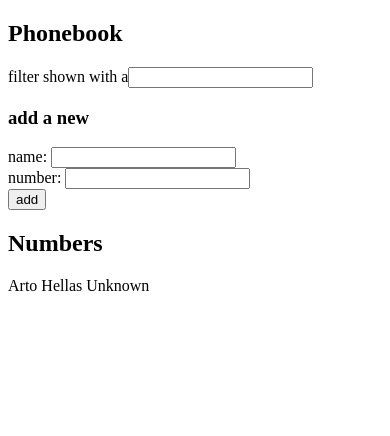
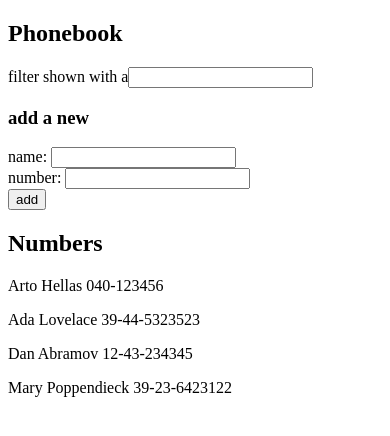
Before and after one commit to furquan-lp/fullstack_part2, a React (Create React App) app: page / in a window 390 px wide. Shown: the top 436 px of the page. Built offline with nearby package versions, Linux system fonts and the light colour scheme; data requests are answered from the project's data file.

Commit message:
2.11: The Phonebook Step6

```diff
--- /dev/null
+++ b/db.json
@@ -0,0 +1,24 @@
+{
+  "persons": [
+    {
+      "name": "Arto Hellas",
+      "number": "040-123456",
+      "id": 1
+    },
+    {
+      "name": "Ada Lovelace",
+      "number": "39-44-5323523",
+      "id": 2
+    },
+    {
+      "name": "Dan Abramov",
+      "number": "12-43-234345",
+      "id": 3
+    },
+    {
+      "name": "Mary Poppendieck",
+      "number": "39-23-6423122",
+      "id": 4
+    }
+  ]
+}
--- a/src/App.js
+++ b/src/App.js
@@ -1,4 +1,5 @@
-import { useState } from 'react';
+import { useState, useEffect } from 'react';
+import axios from 'axios';
 import Filter from './components/Filter';
 
 const SearchField = ({ searchText, handleSearch }) =>
@@ -12,11 +13,16 @@
   </form>;
 
 const App = () => {
-  const [persons, setPersons] = useState([
-    { name: 'Arto Hellas', number: 'Unknown' }
-  ]);
+  const [persons, setPersons] = useState([{ name: '', number: '' }]);
   const [newPerson, setNewPerson] = useState({ name: '', number: '' });
   const [searchText, setSearch] = useState('');
+
+  const hook = () => {
+    axios
+      .get('http://localhost:3001/persons')
+      .then(response => setPersons(response.data));
+  };
+  useEffect(hook, []);
 
   const addName = (event) => {
     event.preventDefault();
@@ -40,7 +46,7 @@
       <h2>Phonebook</h2>
       <SearchField searchText={searchText} handleSearch={handleSearch} />
       <h3>add a new</h3>
-      <Form onSubmit={addName} newPerson={newPerson} handleName={handleNameChange} handleNum={handleNameChange} />
+      <Form onSubmit={addName} newPerson={newPerson} handleName={handleNameChange} handleNum={handleNumChange} />
       <h2>Numbers</h2>
       <Filter persons={persons} searchText={searchText} setSearch={setSearch} />
     </div>
--- a/src/index.js
+++ b/src/index.js
@@ -1,7 +1,4 @@
 import ReactDOM from 'react-dom';
 import App from './App';
 
-ReactDOM.render(
-  <App />,
-  document.getElementById('root')
-);
+ReactDOM.render(<App />, document.getElementById('root'));
```
Also changed, not shown: package.json (+6 -1 lines).
